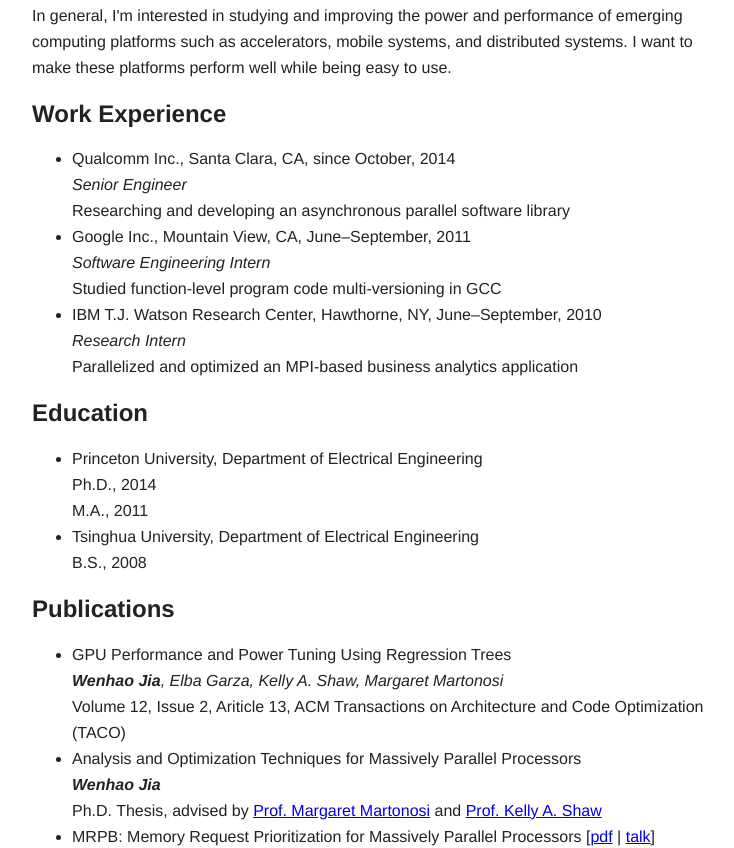
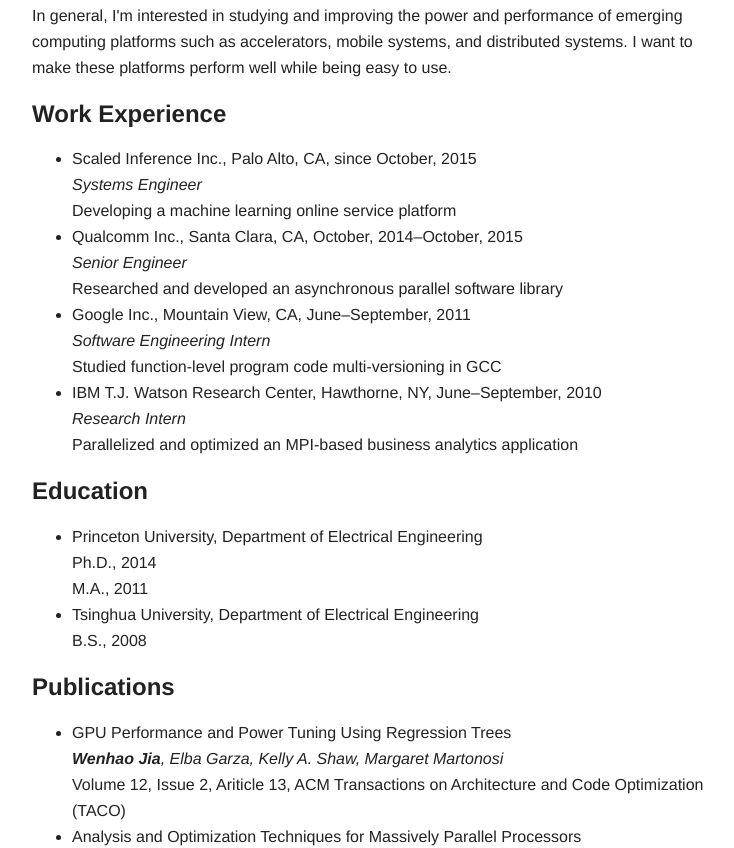
Before and after one commit to jiawenhao/jiawenhao.github.io, a plain HTML site: page index.html in a window 1280 px wide. Shown: the part 754-1602 px from the top of the page, without its empty margins (95-829 px from the left). Drawn offline with nearby package versions, Linux system fonts and the light colour scheme.

Commit message:
Update work experiences and fix footer

```diff
--- a/index.html
+++ b/index.html
@@ -51,9 +51,14 @@
                         <h2>Work Experience</h2>
                         <ul class="standalone">
                             <li>
-                                Qualcomm Inc., Santa Clara, CA, since October, 2014<br>
+                                Scaled Inference Inc., Palo Alto, CA, since October, 2015<br>
+                                <em>Systems Engineer</em><br>
+                                Developing a machine learning online service platform
+                            </li>
+                            <li>
+                                Qualcomm Inc., Santa Clara, CA, October, 2014&ndash;October, 2015<br>
                                 <em>Senior Engineer</em><br>
-                                Researching and developing an asynchronous parallel software library
+                                Researched and developed an asynchronous parallel software library
                             </li>
                             <li>
                                 Google Inc., Mountain View, CA, June&ndash;September, 2011<br>
@@ -158,7 +163,7 @@
 
         <div class="footer-container">
             <footer class="wrapper">
-                <h3>Designed responsively using <a href="http://html5boilerplate.com/">H5BP</a> <a href="http://www.initializr.com/">Initializr</a><br>Last updated in January 2015</h3>
+                <h3>Designed responsively using <a href="http://html5boilerplate.com/">H5BP</a> <a href="http://www.initializr.com/">Initializr</a><br>Last updated in December 2015</h3>
             </footer>
         </div>
 
```
